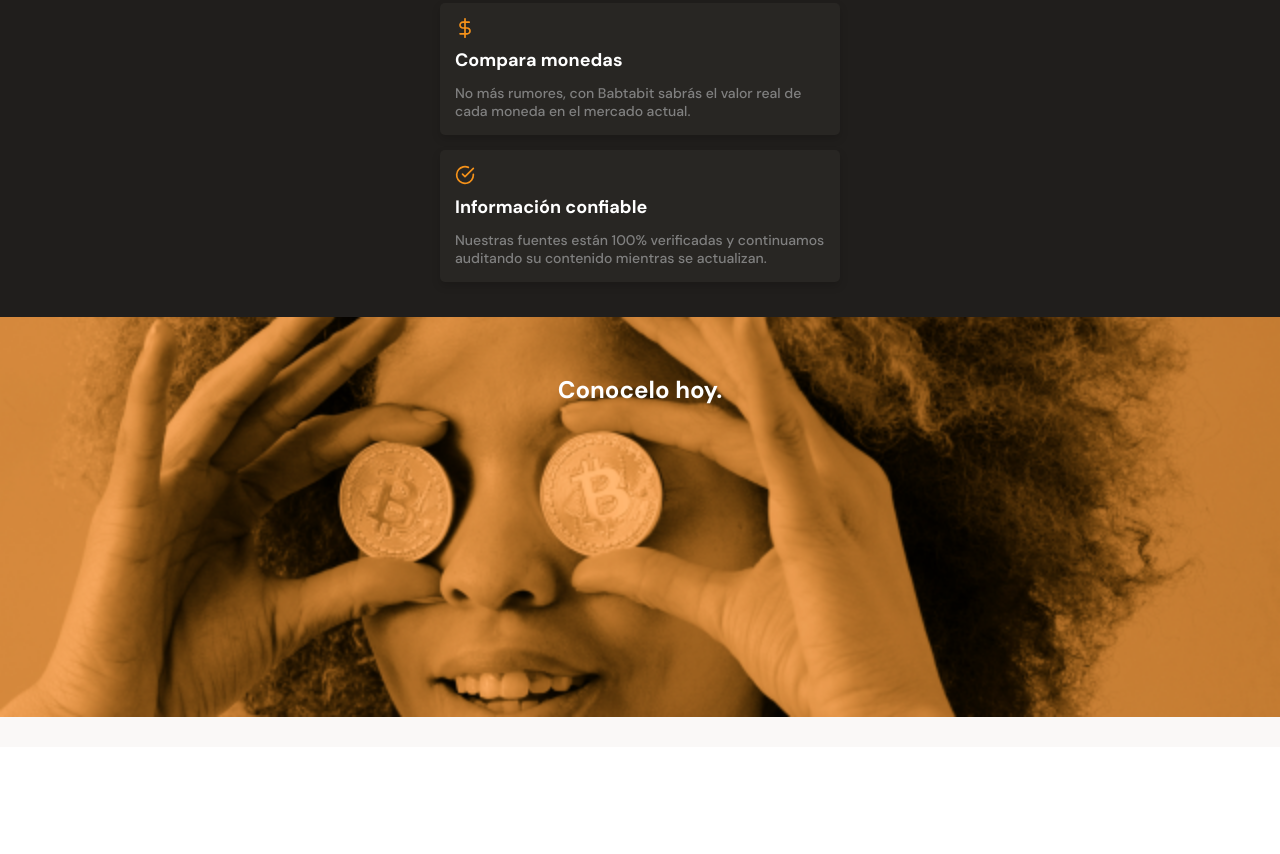
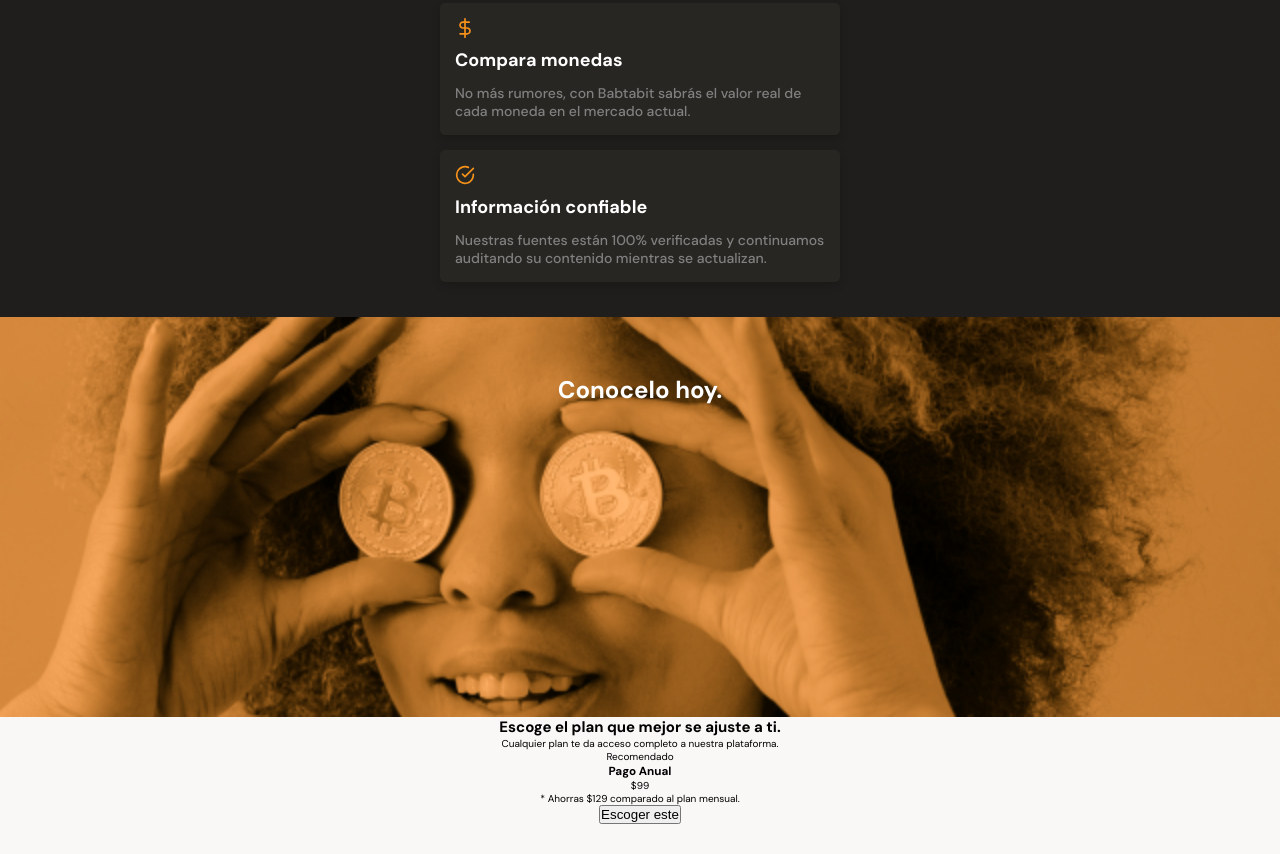
Before and after one commit to Umagdiaz/chips_coin, a plain HTML site: page index.html in a window 1280 px wide. Shown: the part 1571-2425 px from the top of the page. Before the commit the page ends 2318 px from the top, so only its background shows below. Drawn offline with Linux system fonts and the light colour scheme.

Commit message:
structure main-plans-container html

```diff
--- a/index.html
+++ b/index.html
@@ -14,7 +14,7 @@
         <div class="header__title-container">
             <h1  alt="First text">La próxima revolución en el intercambio de criptomonedas.</h1>
             <p class="header__text" alt="Description of the app">Batatabit te ayuda a navegar entre los diferentes precios y tendencias.</p>
-            <a href="" class="header__button" alt="button go to payment plans ">Conoce Nuestros Planes<span></span></a>
+            <a href="#plans" class="header__button" alt="button go to payment plans ">Conoce Nuestros Planes<span></span></a>
         </div>
     </header>
     <main>
@@ -94,6 +94,23 @@
         <section class="bitcoin-img-container">
             <h2>Conocelo hoy.</h2>
         </section>
+        <section id="plans" class="main-plans-container">
+            <div class="plans--title">
+                <h2>Escoge el plan que mejor se ajuste a ti.</h2>
+                <p>Cualquier plan te da acceso completo a nuestra plataforma.</p>
+            </div>
+            <section class="plans-container--slider">
+                <article class="plans-container--card">
+                    <p>Recomendado</p>
+                    <div>
+                        <h3>Pago Anual</h3>
+                        <p><span>$</span>99</p>
+                        <p>* Ahorras $129 comparado al plan mensual.</p>
+                        <button>Escoger este<span></span></button>
+                    </div>
+                </article>
+            </section>
+        </section>
     </main>
 </body>
 </html>
--- a/stylesheet/stylesheet.css
+++ b/stylesheet/stylesheet.css
@@ -357,3 +357,12 @@
         font-weight: bold;
         color:var(--just-white)
     }
+
+    .main-plans-container {
+        position: relative;
+        width: 100%;
+        min-width: 320px;
+        height: auto;
+
+
+    }
```
